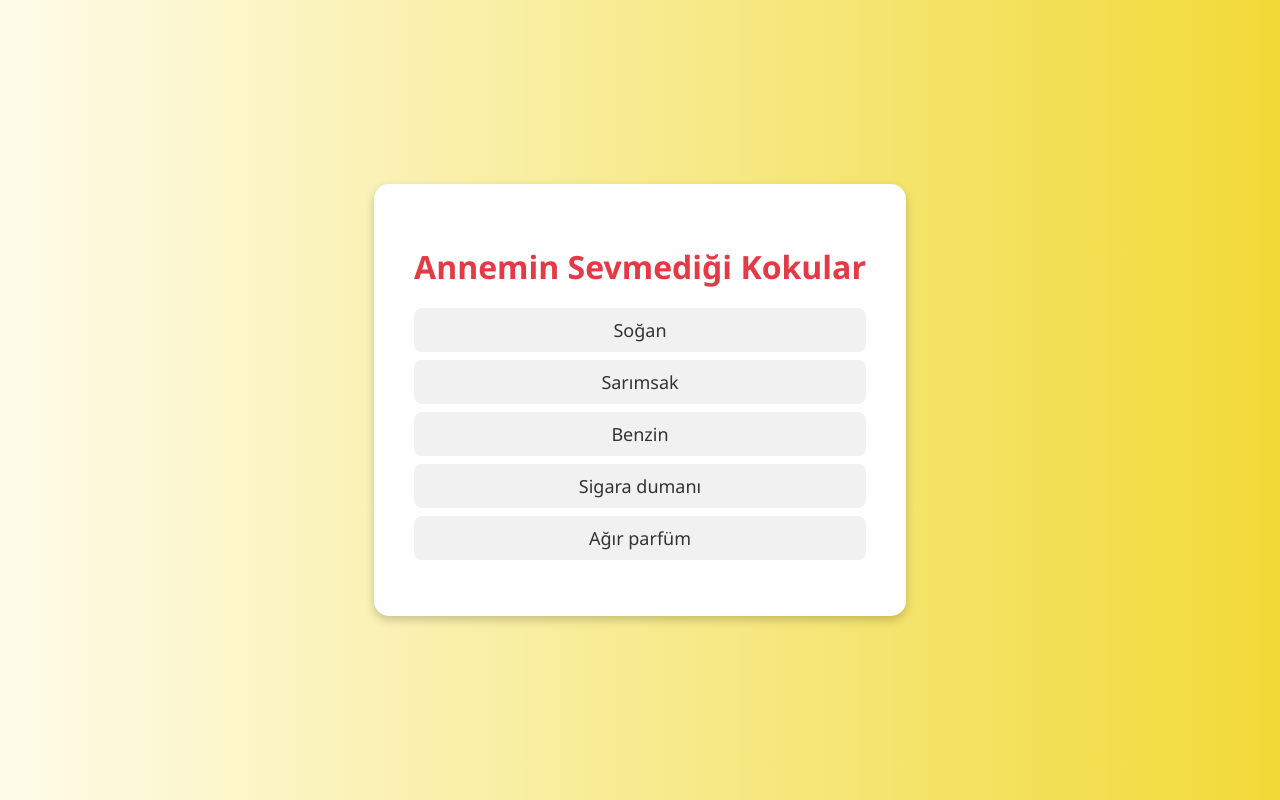
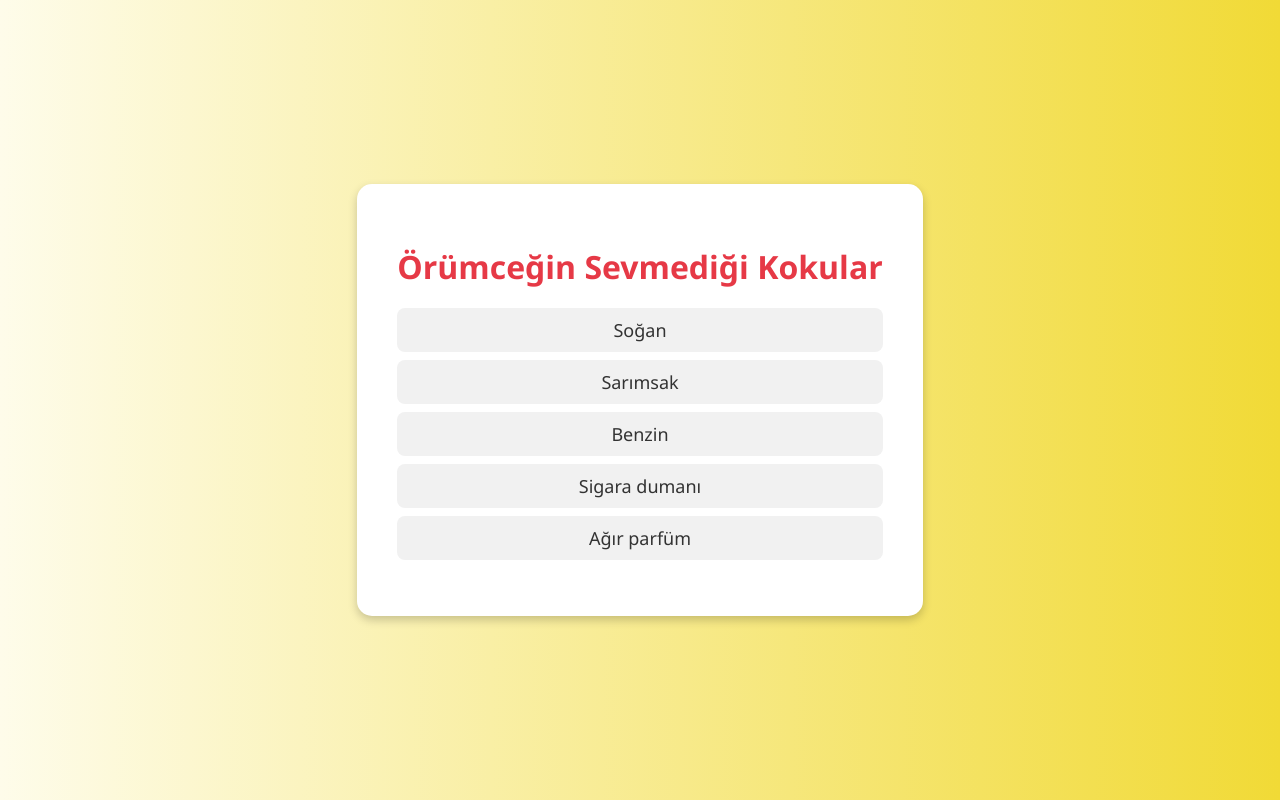
Before and after one commit to kelsondre/SevmediKokular, a plain HTML site: page index.html in a window 1280 px wide. Drawn offline with Linux system fonts and the light colour scheme.

Commit message:
Update index.html

```diff
--- a/index.html
+++ b/index.html
@@ -3,7 +3,7 @@
 <head>
   <meta charset="UTF-8">
   <meta name="viewport" content="width=device-width, initial-scale=1.0">
-  <title>Annemin Sevmediği Kokular</title>
+  <title>Örümceğin Sevmediği Kokular</title>
   <style>
     body {
       font-family: 'Segoe UI', sans-serif;
@@ -42,7 +42,7 @@
 </head>
 <body>
   <div class="container">
-    <h1>Annemin Sevmediği Kokular</h1>
+    <h1>Örümceğin Sevmediği Kokular</h1>
     <ul>
       <li>Soğan</li>
       <li>Sarımsak</li>
```
